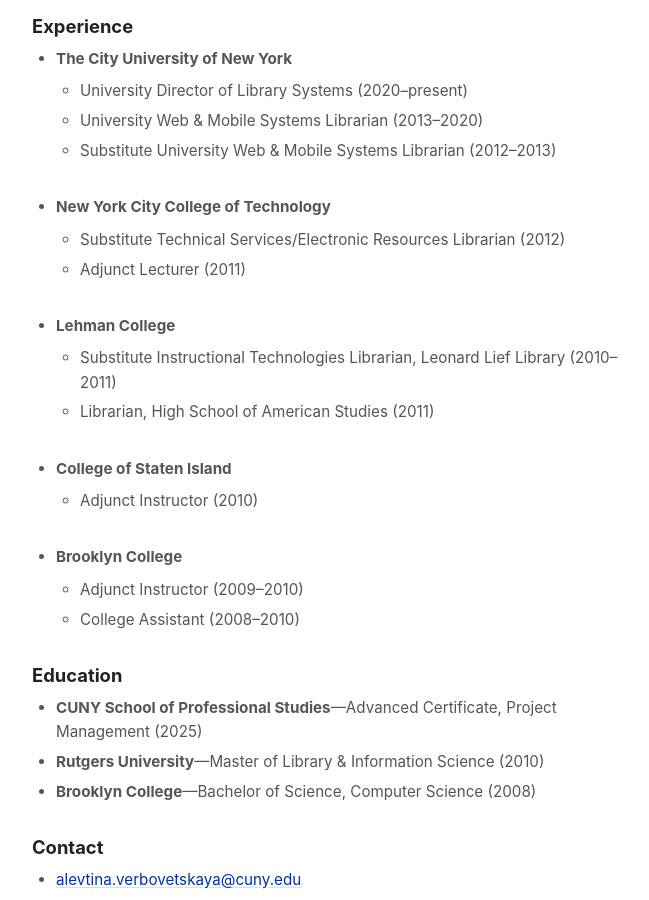
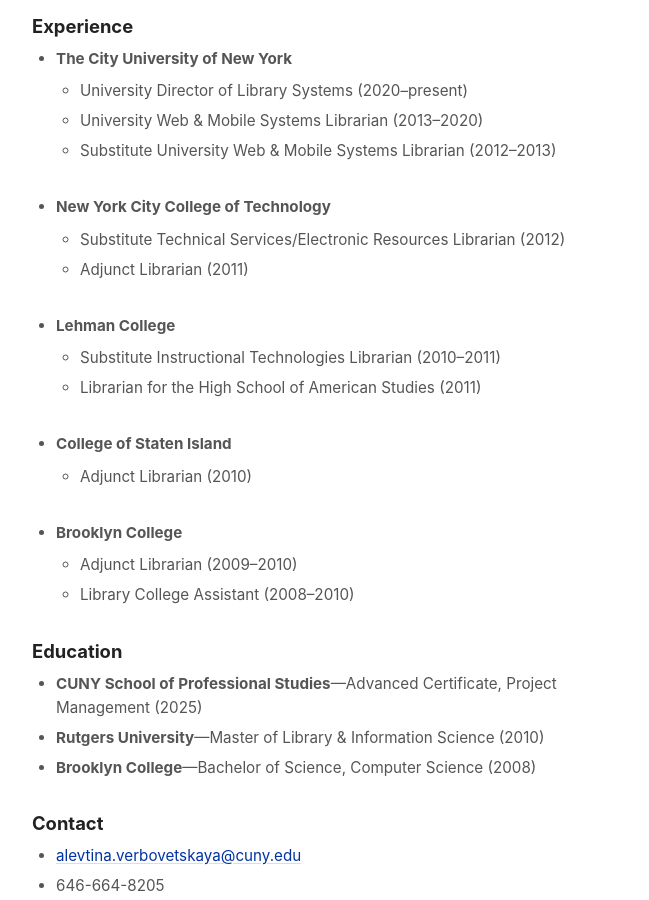
Before and after one commit to alevtina/alevtina.github.io, a Jekyll site: the page built from about.md, in a window 1280 px wide and 900 px high, scrolled down 862 px. Shown: the whole window, without its empty margins (312-961 px from the left). Built offline with Jekyll 4.4.1, drawn with Linux system fonts in a browser that asks for light colours; some web fonts are replaced.

Commit message:
Clarify library roles in Experience titles

```diff
--- a/about.md
+++ b/about.md
@@ -24,15 +24,15 @@
     - Substitute University Web & Mobile Systems Librarian (2012–2013)
 - **New York City College of Technology**
     - Substitute Technical Services/Electronic Resources Librarian (2012)
-    - Adjunct Lecturer (2011)
+    - Adjunct Librarian (2011)
 - **Lehman College**
-    - Substitute Instructional Technologies Librarian, Leonard Lief Library (2010–2011)
-    - Librarian, High School of American Studies (2011)
+    - Substitute Instructional Technologies Librarian (2010–2011)
+    - Librarian for the High School of American Studies (2011)
 - **College of Staten Island**
-    - Adjunct Instructor (2010)
+    - Adjunct Librarian (2010)
 - **Brooklyn College**
-    - Adjunct Instructor (2009–2010)
-    - College Assistant (2008–2010)
+    - Adjunct Librarian (2009–2010)
+    - Library College Assistant (2008–2010)
 
 ## Education
 
```
